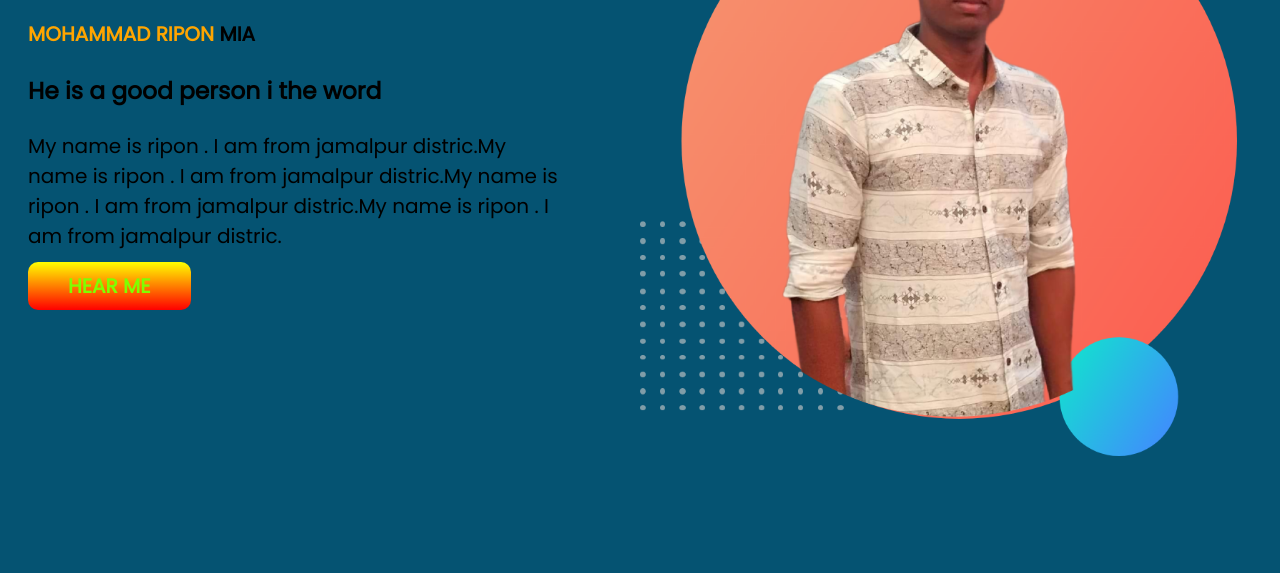
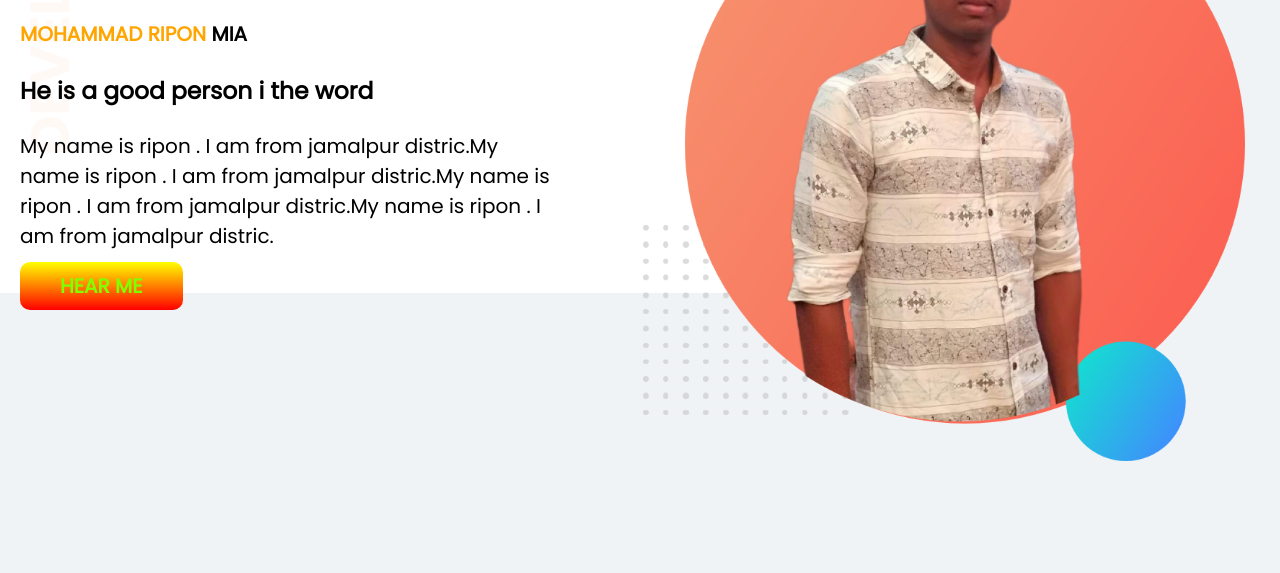
Before and after one commit to MohammadRiponMia/DEVELOPER-PORTFOLIO, a plain HTML site: page INDEX.HTML in a window 1280 px wide. Shown: the part 227-800 px from the top of the page. Drawn offline with Linux system fonts and the light colour scheme.

Commit message:
6th commit

```diff
--- a/INDEX.HTML
+++ b/INDEX.HTML
@@ -11,7 +11,7 @@
 <body>
 
 <p> </p>
-    <section>
+    <section class="top-bannar">
     <div class="half-width">
     <h1>WELCOME TO</h1>
     <h2 > <span class="orange"> MOHAMMAD RIPON</span> MIA</h2>
@@ -22,9 +22,5 @@
 
 
 
-
-
-
-
 </body>
 </html>
--- a/style.css
+++ b/style.css
@@ -1,6 +1,7 @@
 body{
     font-family:Poppins;font-size: 20px;
-    background-color: rgb(5, 83, 114);
+    background-color: rgb(239, 243, 245);
+    margin: 0px;
 }
 h1{
     font-size: 40px;
@@ -32,3 +33,7 @@ section{
     color: chartreuse;
     font-weight: 800;
 }
+.top-bannar{
+    background-image: url(image/top-banner.png);
+    background-repeat: no-repeat;
+}
```
Also changed, not shown: image/top-banner.png (added).
